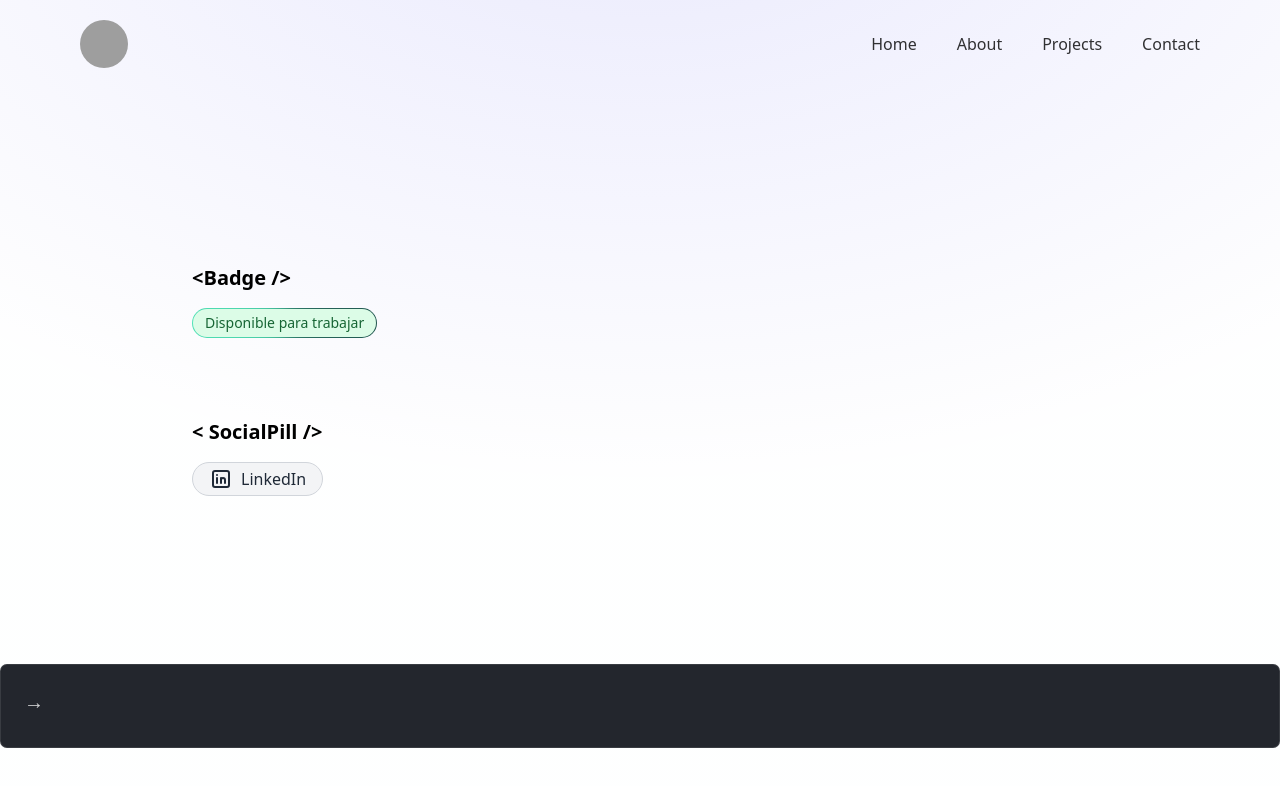
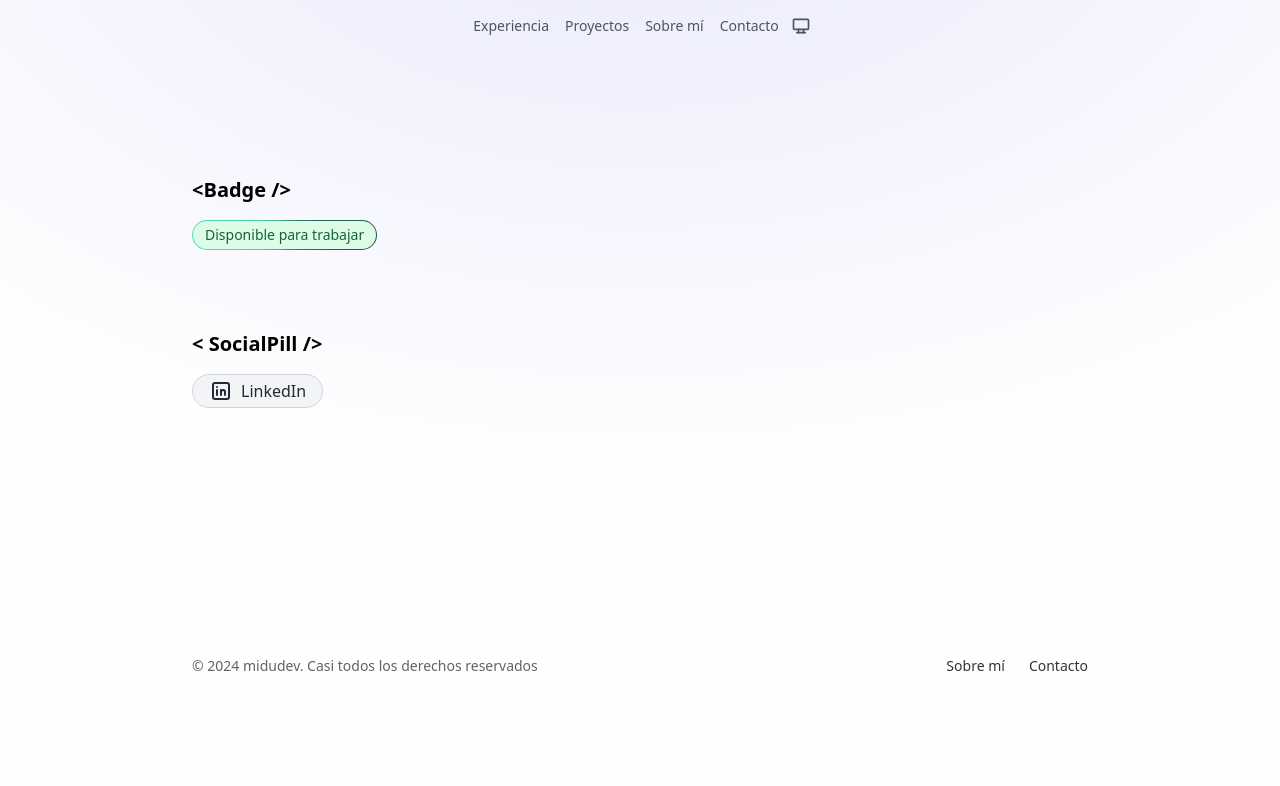
Before and after one commit to RocioLV/portfolio.dev, an Astro site: page /components in a window 1280 px wide. Built offline with nearby package versions, Linux system fonts and the light colour scheme; Astro itself is replaced by a stand-in of ours; grey boxes are pictures that could not be loaded.

```diff
--- a/astro.config.mjs
+++ b/astro.config.mjs
@@ -1,10 +1,10 @@
 import { defineConfig } from 'astro/config'
 import tailwind from "@astrojs/tailwind"
 
-import robotsTxt from "astro-robots-txt"
+// import robotsTxt from "astro-robots-txt"
 
 // https://astro.build/config
 export default defineConfig({
-  integrations: [tailwind(), robotsTxt()],
+  integrations: [tailwind()],
   site: 'https://porfolio.dev/'
 })
--- a/src/components/Footer.astro
+++ b/src/components/Footer.astro
@@ -1,61 +1,29 @@
 ---
-interface Props {
-	title: string;
-	body: string;
-	href: string;
-}
-
-const { href, title, body } = Astro.props;
+const currentYear = new Date().getFullYear()
 ---
 
-<li class="link-card">
-	<a href={href}>
-		<h2>
-			{title}
-			<span>&rarr;</span>
-		</h2>
-		<p>
-			{body}
-		</p>
-	</a>
-</li>
-<style>
-	.link-card {
-		list-style: none;
-		display: flex;
-		padding: 1px;
-		background-color: #23262d;
-		background-image: none;
-		background-size: 400%;
-		border-radius: 7px;
-		background-position: 100%;
-		transition: background-position 0.6s cubic-bezier(0.22, 1, 0.36, 1);
-		box-shadow: inset 0 0 0 1px rgba(255, 255, 255, 0.1);
-	}
-	.link-card > a {
-		width: 100%;
-		text-decoration: none;
-		line-height: 1.4;
-		padding: calc(1.5rem - 1px);
-		border-radius: 8px;
-		color: white;
-		background-color: #23262d;
-		opacity: 0.8;
-	}
-	h2 {
-		margin: 0;
-		font-size: 1.25rem;
-		transition: color 0.6s cubic-bezier(0.22, 1, 0.36, 1);
-	}
-	p {
-		margin-top: 0.5rem;
-		margin-bottom: 0;
-	}
-	.link-card:is(:hover, :focus-within) {
-		background-position: 0;
-		background-image: var(--accent-gradient);
-	}
-	.link-card:is(:hover, :focus-within) h2 {
-		color: rgb(var(--accent-light));
-	}
-</style>
+<footer
+  class="opacity-80 m-4 mt-16 w-full mx-auto container lg:max-w-4xl md:max-w-2xl mb-10 flex justify-center"
+>
+  <div
+    class="rounded-lg w-full max-w-screen-xl mx-auto md:flex md:items-center md:justify-between py-4"
+  >
+    <span class="text-sm sm:text-center text-zinc-800/90 dark:text-zinc-200/90"
+      >© {currentYear}
+      <a href="https://midu.dev/" class="hover:underline">midudev</a>. Casi
+      todos los derechos reservados
+    </span>
+    <ul
+      class="flex flex-wrap items-center mt-3 text-sm font-medium dark:text-white/90 sm:mt-0"
+    >
+      <li>
+        <a href="/#sobre-mi" class="hover:underline me-4 md:me-6">Sobre mí</a>
+      </li>
+      <li>
+        <a id="contacto" href="mailto:miduga@gmail.com" class="hover:underline"
+          >Contacto</a
+        >
+      </li>
+    </ul>
+  </div>
+</footer>
--- a/src/components/Header.astro
+++ b/src/components/Header.astro
@@ -1,14 +1,103 @@
-<header class="flex justify-between items-center py-5 w-[1120px] mx-auto">
-  <img
-  class="rounded-full w-12 h-12"
-  src="https://media.licdn.com/dms/image/D4E03AQEvxt24w1hajw/profile-displayphoto-shrink_200_200/0/1698626535909?e=2147483647&v=beta&t=BnR3RhBrFLmzqBQ0ops6RfqQ5nlpgxKMenjOeEmOxKg"
-  alt="photo"
-  />
+---
+import ThemeToggle from "./ThemeToggle.astro"
 
-  <nav class="flex flex-row gap-x-10 opacity-80">
-    <a href="/">Home</a>
-    <a href="/about">About</a>
-    <a href="/projects">Projects</a>
-    <a href="/contact">Contact</a>
+const navItems = [
+  {
+    title: "Experiencia",
+    label: "experiencia",
+    url: "/#experiencia",
+  },
+  {
+    title: "Proyectos",
+    label: "proyectos",
+    url: "/#proyectos",
+  },
+  {
+    title: "Sobre mí",
+    label: "sobre-mi",
+    url: "/#sobre-mi",
+  },
+  {
+    title: "Contacto",
+    label: "contacto",
+    url: "mailto:miduga@gmail.com",
+  },
+]
+---
+
+<header
+  class="fixed top-0 z-10 flex items-center justify-center w-full mx-auto mt-2"
+>
+  <nav
+    class="flex px-3 text-sm font-medium rounded-full text-gray-600 dark:text-gray-200 justify-center items-center"
+  >
+    {
+      navItems.map((link) => (
+        <a
+          class="relative block px-2 py-2 transition hover:text-yellow-500 dark:hover:text-yellow-400"
+          aria-label={link.label}
+          href={link.url}
+        >
+          {link.title}
+        </a>
+      ))
+    }
+    <ThemeToggle />
   </nav>
 </header>
+
+<script>
+  document.addEventListener("astro:page-load", () => {
+    const sections = document.querySelectorAll("section")
+    const navItems = document.querySelectorAll("header nav a")
+
+    const callback = (entries: any[]) => {
+      entries.forEach((entry) => {
+        if (entry.isIntersecting) {
+          navItems.forEach((item) => {
+            if (item.getAttribute("aria-label") == entry.target.id) {
+              item.classList.add("text-yellow-500")
+            } else {
+              item.classList.remove("text-yellow-500")
+            }
+          })
+        }
+      })
+    }
+
+    const observer = new IntersectionObserver(callback, {
+      root: null,
+      rootMargin: "0px",
+      threshold: 0.3,
+    })
+
+    sections.forEach((section) => {
+      observer.observe(section)
+    })
+
+    // Cleanup function
+    document.onvisibilitychange = () => {
+      if (document.visibilityState === "hidden") {
+        observer.disconnect()
+      } else {
+        sections.forEach((section) => {
+          observer.observe(section)
+        })
+      }
+    }
+  })
+</script>
+
+<style>
+  nav {
+    animation: nav-shadown 1s linear both;
+    animation-timeline: scroll();
+    animation-range: 0 100px;
+  }
+
+  @keyframes nav-shadown {
+    to {
+      @apply shadow-lg ring-1 backdrop-blur dark:bg-gray-800/90 bg-white/50 ring-white/10;
+    }
+  }
+</style>
```
Also changed, not shown: src/components/Hero.astro (+4 -4 lines), src/components/Badge.astro (line endings or trailing spaces), src/components/Experience.astro (line endings or trailing spaces).
